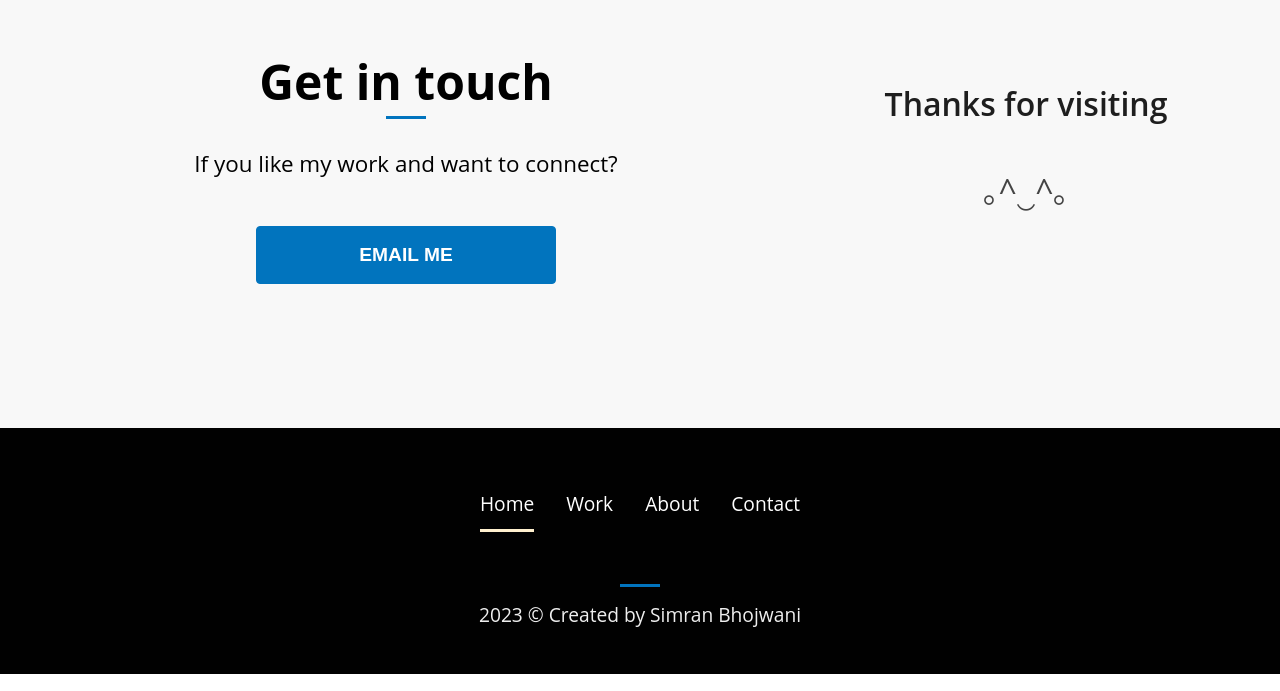
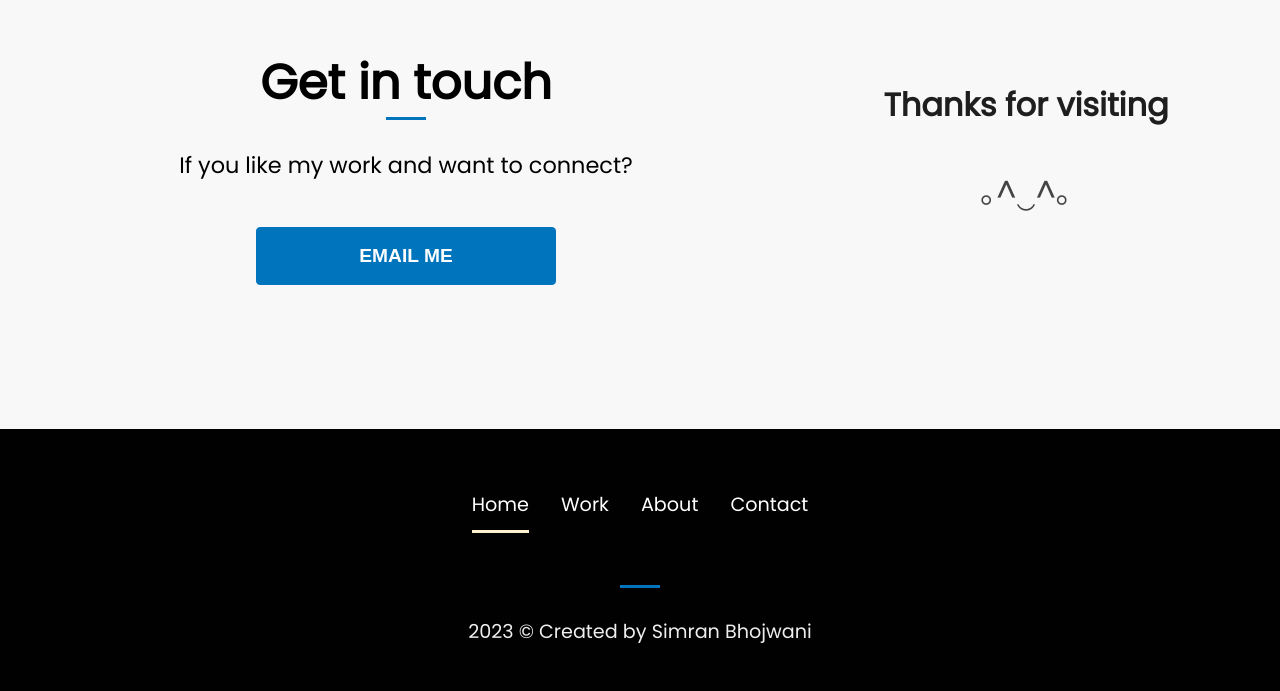
Before and after one commit to SimranBhojwani/itssimran, a React (Create React App) app in the folder app/: page / in a window 1280 px wide. Shown: the part 2376-3067 px from the top of the page. Built offline with nearby package versions, Linux system fonts and the light colour scheme.

Commit message:
change font

```diff
--- a/app/src/components/Footer.css
+++ b/app/src/components/Footer.css
@@ -34,6 +34,10 @@
     padding-top: 3rem;
 }
 
+.bottom p{
+    padding-top: 1rem;
+}
+
 .line {
     margin-bottom: 1rem ;
 }
--- a/app/src/index.css
+++ b/app/src/index.css
@@ -1,4 +1,5 @@
 /* @import url("https://fonts.googleapis.com/css2?family=Open+Sans:ital,wght@0,500;1,300;1,500&display=swap"); */
+@import url("https://fonts.googleapis.com/css2?family=Poppins&display=swap");
 :root {
   --primary-color: #0174BE;
   --primary-dark: #0C356A;
@@ -11,7 +12,8 @@
   /* font-family: -apple-system, BlinkMacSystemFont, 'Segoe UI', 'Roboto', 'Oxygen',
     'Ubuntu', 'Cantarell', 'Fira Sans', 'Droid Sans', 'Helvetica Neue',
     sans-serif; */
-  font-family: "Open Sans", sans-serif;
+  /* font-family: "Open Sans", sans-serif; */
+  font-family: "Poppins", sans-serif;
   -webkit-font-smoothing: antialiased;
   -moz-osx-font-smoothing: grayscale;
   font-size: 1.2rem;
```
